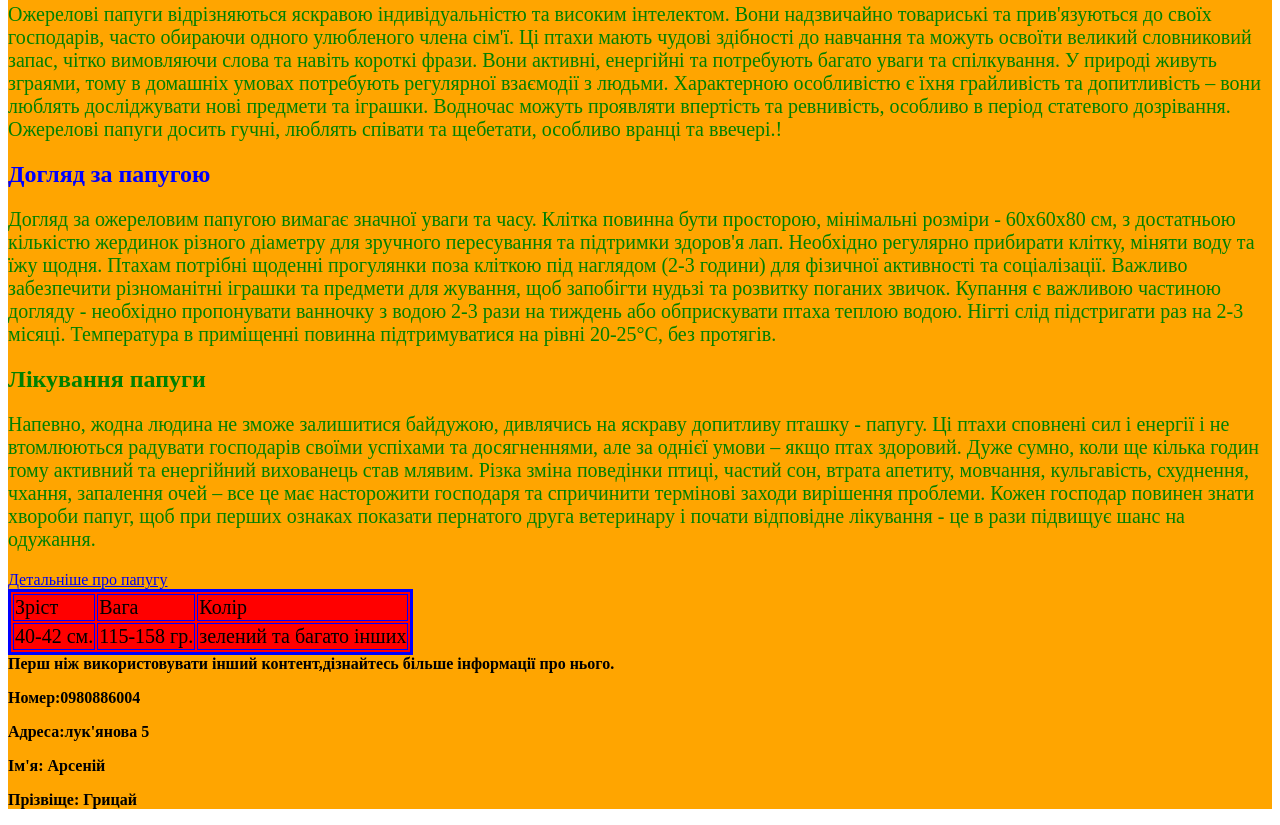
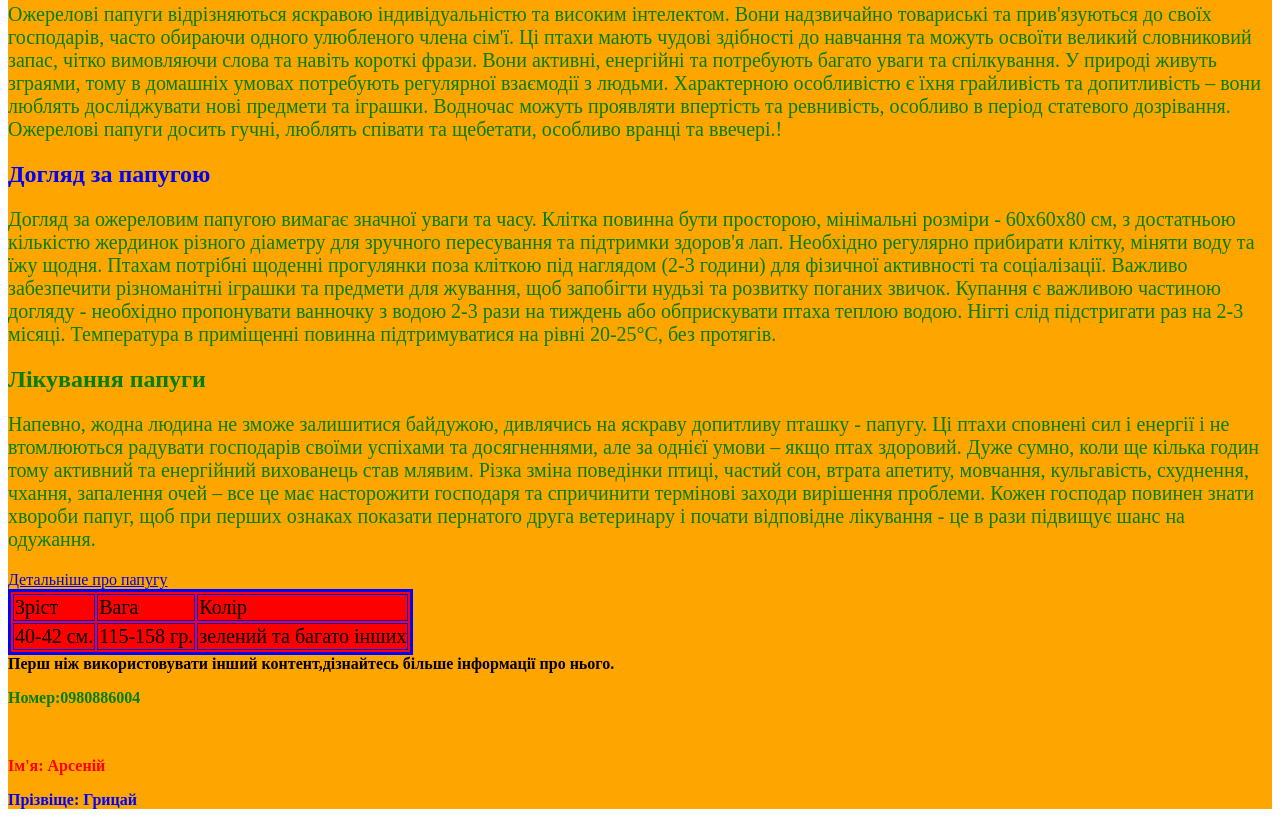
Before and after one commit to Arseniiy608/-, a plain HTML site: page index.html in a window 1280 px wide. Shown: the part 775-1600 px from the top of the page. Drawn offline with Linux system fonts and the light colour scheme.

Commit message:
Update index.html

```diff
--- a/index.html
+++ b/index.html
@@ -34,10 +34,10 @@
     <footer style="background-color:orange " >
       <b>
     Перш ніж використовувати інший контент,дізнайтесь більше інформації про нього.
-     <p > Номер:0980886004 </p>
-    <p > Адреса:лук'янова 5 </p>
-    <p > Ім'я: Арсеній  </p>
-     <p> Прізвіще: Грицай </p>
+     <p style="color:green " > Номер:0980886004 </p>
+    <p style="color:orange "  > Адреса:лук'янова 5 </p>
+    <p style="color:red "> Ім'я: Арсеній  </p>
+     <p style="color:blue "  > Прізвіще: Грицай </p>
       </b>
     </footer>
 </body>
```
